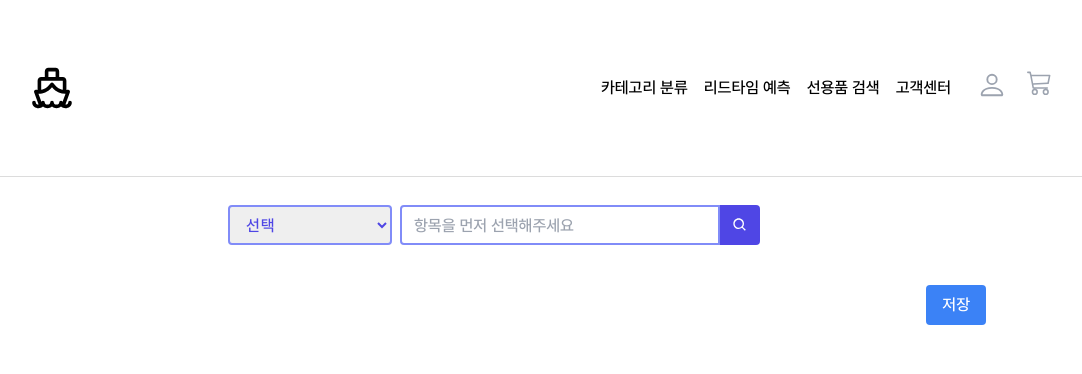
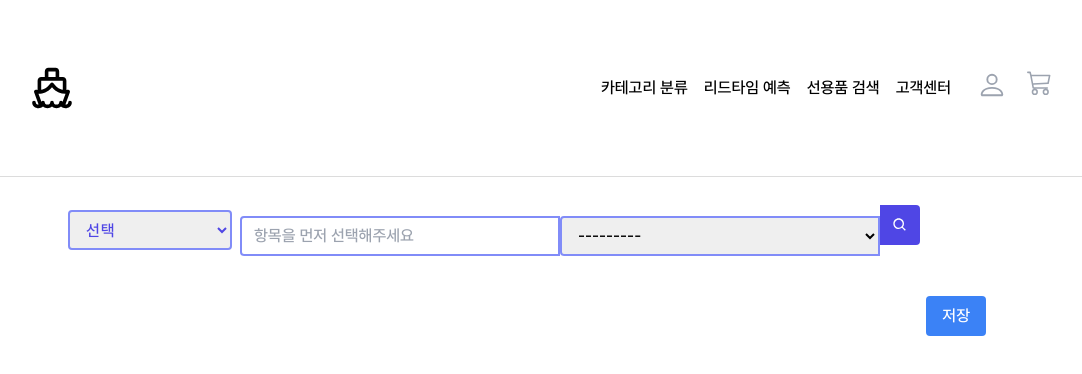
Before and after one commit to hwk44/ShipSupplies, a React (Create React App) app in the folder FE/: page /search in a window 1280 px wide. Shown: the top 374 px of the page, without its empty margins (150-1232 px from the left). Built offline with nearby package versions, Linux system fonts and the light colour scheme.

Commit message:
SearchPage 검색창 수정 (#58)
SearchPage 검색창 수정

```diff
--- a/FE/src/pages/SearchPage.js
+++ b/FE/src/pages/SearchPage.js
@@ -17,7 +17,7 @@ const SearchPage = () => {
 
   // 토큰을 저장하는 변수
   const token = localStorage.getItem('jwt');
-  console.log(token)
+  // console.log(token)
 
   // 드롭다운 가시화 변수
   const [dropdownVisibility, setDropdownVisibility] = useState(false);
@@ -29,7 +29,7 @@ const SearchPage = () => {
 
   const [list1, setList1] = useState([]);
 
-  // 체크박스 데이터 넣을 빈배열
+  // 체크박스 데이터 저장할 빈배열
   const [checkedList, setCheckedList] = useState([]);
 
   const handleOnKeyPress = (e) => {
@@ -163,7 +163,7 @@ const SearchPage = () => {
   };
 
   // 저장버튼 클릭시
-  const handlePred = async (e) => {
+  const handleSave = async (e) => {
     e.preventDefault();
 
     try {
@@ -188,7 +188,7 @@ const SearchPage = () => {
   return (
     <>
       <div className='app'>
-        <div className='flex flex-row justify-center my-7'>
+        <div className='flex flex-row justify-center items-center my-7'>
           <select value={selectedItem}
             onChange={(e) => setSelectedItem(e.target.value)}
             class="mx-2 h-10 border-2 border-indigo-400 focus:outline-none focus:border-indigo-600 text-indigo-600 rounded px-2 md:px-3 py-0 md:py-1 tracking-wider">
@@ -199,11 +199,12 @@ const SearchPage = () => {
           </select>
 
 
-          <div class="flex">
+          {/* <div class="flex">
             <input ref={txtC} type="text" name="txt1" onChange={showC1}
               placeholder={key || "항목을 먼저 선택해주세요"}
               class="w-full md:w-80 px-3 h-10 rounded-l border-2 border-indigo-400 focus:outline-none focus:border-indigo-600"
             />
+
             {txtC.current && txtC.current.value.length > 0 ? (
             <ul>{ctag.slice(0, 30).map((item) => item)}</ul>) : null}
 
@@ -211,16 +212,51 @@ const SearchPage = () => {
               class="bg-indigo-600 text-white rounded-r px-2 md:px-3 py-0 md:py-1">
               <BiSearch />
             </button>
+          </div> */}
+
+          <div>
+            <input
+              ref={txtC}
+              type="text"
+              name="txt1"
+              onChange={showC1}
+              placeholder={key || "항목을 먼저 선택해주세요"}
+              class="w-full md:w-80 px-3 h-10 rounded-l border-2 border-indigo-400 focus:outline-none focus:border-indigo-600"
+            />
+            <select
+              value={txtC.current && txtC.current.value}
+              onChange={(e) => {
+                txtC.current.value = e.target.value;
+                showC1();
+              }}
+              class="w-full md:w-80 px-3 h-10 rounded-l border-2 border-indigo-400 focus:outline-none focus:border-indigo-600"
+            >
+              <option value="" disabled className=''>
+                {key || "---------"}
+              </option>
+              {ctag.slice(0, 30).map((item) => (
+                <option value={item}>{item}</option>
+              ))}
+            </select>
+            <button
+              onClick={handleSubmit}
+              class="h-10 bg-indigo-600 text-white rounded-r px-2 md:px-3 py-0 md:py-1"
+            >
+              <BiSearch />
+            </button>
           </div>
+
+
 
 
           {/* <div className="flex">
             <Select
-              ref={txtInput}
+              ref={txtC}
+              type="text"
               name="txt1"
               onChange={showC1}
               options={ctag
-                .filter((item) => item.includes(txtInput.current && txtInput.current.value))
+                .filter((item) => item.includes(txtC.current && txtC.current.value))
                 .slice(0, 30)
                 .map((item) => ({ value: item, label: item }))
               }
@@ -302,7 +338,7 @@ const SearchPage = () => {
           </div>
         )}
         <div className='float-right'>
-          <button onClick={handlePred}
+          <button onClick={handleSave}
             className="mt-3 bg-blue-500 hover:bg-blue-600 text-white py-2 px-4 rounded mr-36">
             저장
           </button>
```
